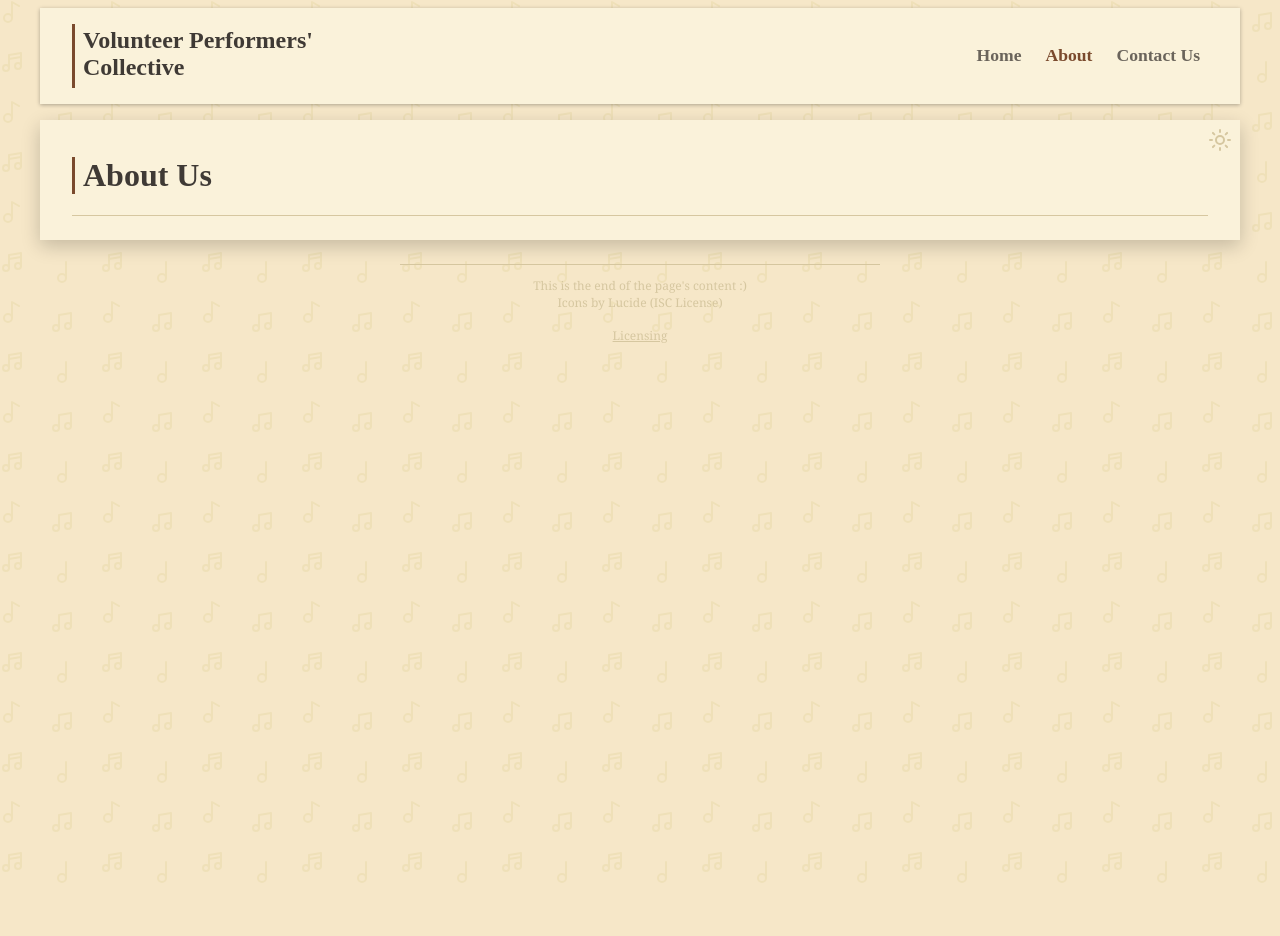
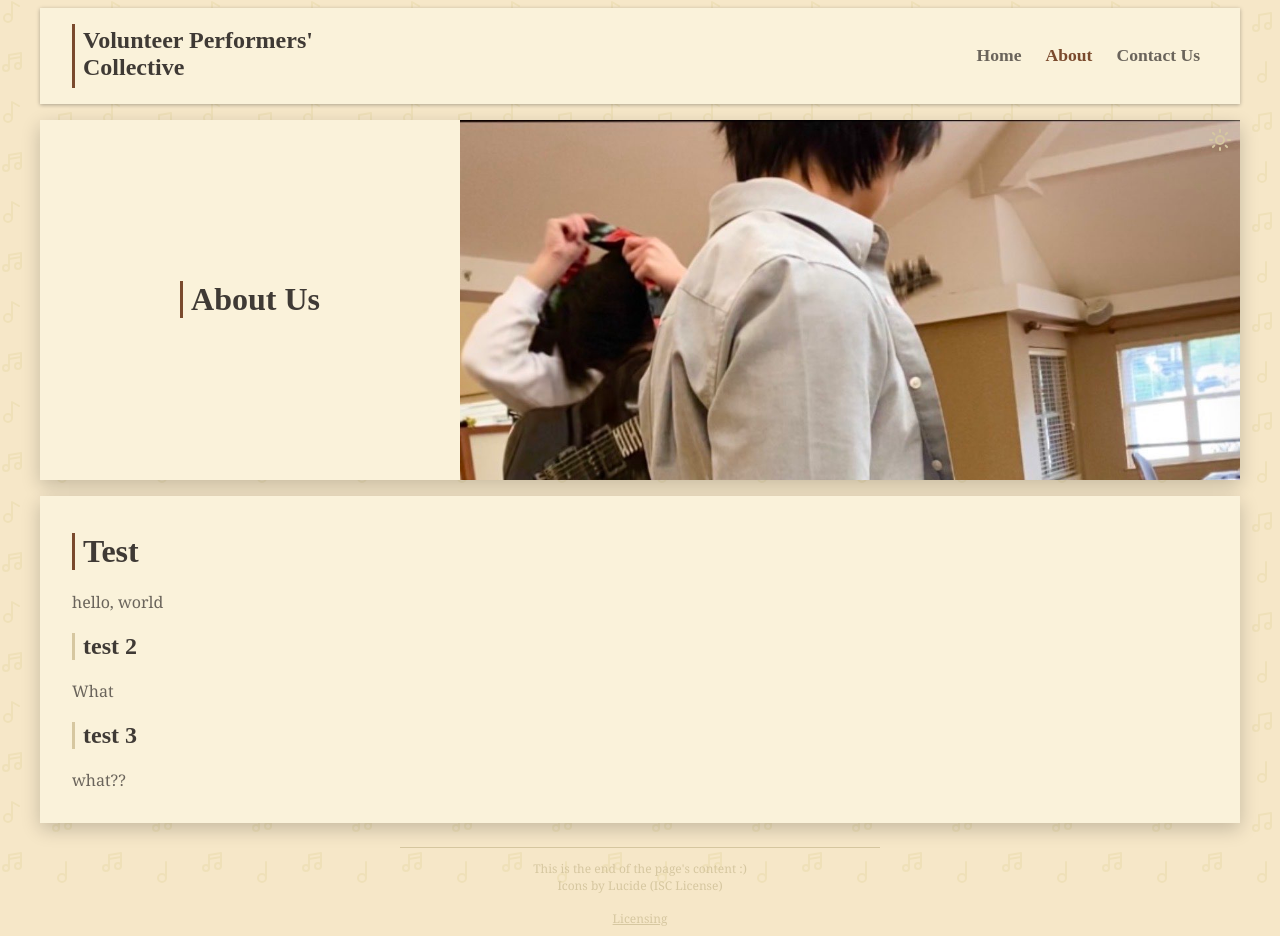
Before and after one commit to ethann0625/vpc-website, a Jekyll site: the page built from about.md, in a window 1280 px wide. Built offline with Jekyll 4.4.1, drawn with Linux system fonts in a browser that asks for light colours; some web fonts are replaced; before the commit the page ends 900 px from its top, so only the background shows below that.

Commit message:
Added new layout with image hero

```diff
--- a/_layouts/default.html
+++ b/_layouts/default.html
@@ -11,7 +11,7 @@
             {% include svg/background_tile.svg %}
         </div>
         {% include navigation.html %}
-        <div id="content-container">
+        <div class="content-container">
             {% include theme_toggle.html %}
             {{ content }}
         </div>
--- /dev/null
+++ b/_layouts/default_image_title.html
@@ -0,0 +1,30 @@
+<!doctype html>
+<html>
+  <head>
+    <link rel="stylesheet" href="/assets/css/styles.css" />
+    <script src="/assets/js/theme_toggle.js" defer></script>
+    <meta charset="utf-8" />
+    <title>{{ page.title }}</title>
+  </head>
+  <body>
+    <div id="bg-pattern">{% include svg/background_tile.svg %}</div>
+    {% include navigation.html %}
+
+    <div class="content-container" id="image-hero">
+      <div class="hero-title-container">
+        {% include theme_toggle.html %}
+        <h1>{{ page.hero_title }}</h1>
+      </div>
+      <div class="hero-image-container">
+        {% if page.hero_image %}
+        <img
+          src="{{ page.hero_image }}"
+          alt="{{ page.hero_alt | default: '' }}"
+        />
+        {% endif %}
+      </div>
+    </div>
+    <div class="content-container">{{ content }}</div>
+    {% include footer.html %}
+  </body>
+</html>
--- a/about.md
+++ b/about.md
@@ -1,8 +1,19 @@
 ---
-layout: default
+layout: default_image_title
 title: About
+hero_title: About Us
+hero_image: /assets/images/2025_06_21_Venvi_1.jpg
+hero_alt: Hero Image
 ---
 
-# About Us
+# Test
 
----
+hello, world
+
+## test 2
+
+What
+
+## test 3
+
+what??
--- a/assets/css/content.css
+++ b/assets/css/content.css
@@ -1,10 +1,4 @@
-#site-title-container {
-  position: relative;
-  background-color: var(--surface);
-  box-shadow: 0 6px 18px rgba(0, 0, 0, 0.2);
-}
-
-#content-container {
+.content-container {
   position: relative;
   background-color: var(--surface);
   padding: 1rem 2rem 1rem 2rem;
@@ -24,3 +18,28 @@
   font-size: 0.75rem;
   color: var(--border);
 }
+
+#image-hero {
+  padding: 0;
+  display: grid;
+  grid-template-columns: 35% 65%;
+  aspect-ratio: 16 / 6;
+  max-height: 40vh;
+  overflow: hidden;
+}
+
+#image-hero .hero-title-container {
+  max-height: 40vh;
+  display: flex;
+  align-items: center;
+  justify-content: center;
+  text-align: center;
+}
+
+#image-hero img {
+  display: block;
+  object-fit: cover;
+  object-position: center;
+  height: 100%;
+  width: 100%;
+}
--- a/assets/css/nav.css
+++ b/assets/css/nav.css
@@ -21,7 +21,7 @@
   position: relative;
   padding: 0.2rem 0.5rem 0.4rem calc(0.5rem + 3px);
   text-decoration: none;
-  transition: border-left-color 0.25s ease;
+  transition: border-left-color var(--transition);
 }
 
 #site-title:focus-visible,
@@ -42,7 +42,7 @@
   width: 3px;
   height: 100%;
   transform-origin: bottom;
-  transition: transform 0.25s ease;
+  transition: transform var(--transition);
 }
 
 #site-title:focus-visible::before,
@@ -55,8 +55,7 @@
 
   width: 0;
   height: 3px;
-  transition: width 0.25s ease;
-  border-left: 0;
+  transition: width var(--transition);
 }
 
 #site-title:focus-visible::after,
@@ -67,9 +66,7 @@
 #site-title span {
   position: relative;
   z-index: 1;
-  color: var(--fg);
   font-family: "Fraunces", serif;
-  font-size: 1.5rem;
   color: var(--fg);
   font-weight: bold;
   font-size: 1.5rem;
@@ -80,6 +77,7 @@
 #site-title:hover span {
   color: var(--accent-hover);
 }
+
 .quick-link {
   font-family: "Fraunces", serif;
   font-size: 1.1rem;
@@ -102,7 +100,7 @@
   width: 100%;
 
   background: var(--accent-hover);
-  transition: height 0.25s ease;
+  transition: height var(--transition);
   z-index: 0;
   box-shadow: 0 2px 2px rgba(0, 0, 0, 0.3);
 }
--- a/assets/css/theme_toggle.css
+++ b/assets/css/theme_toggle.css
@@ -44,12 +44,12 @@
 #theme-toggle-animation-container::after {
   content: "";
   position: absolute;
-  top: 0;
+  bottom: 0;
   left: 0;
   height: 0;
   width: 100%;
   background: var(--bg-alt);
-  transition: height 0.25s ease;
+  transition: height var(--transition);
   z-index: -1;
   box-shadow: 0 2px 2px rgba(0, 0, 0, 0.3);
 }
--- a/assets/css/variables.css
+++ b/assets/css/variables.css
@@ -12,6 +12,8 @@
   --accent: #7a4a2d;
   --accent-hover: #5f3721;
   --accent-soft: #f0e0d2;
+
+  --transition: 0.25s ease;
 }
 
 :root[data-theme="dark"] {
@@ -27,6 +29,7 @@
   --accent: #b78a5c;
   --accent-hover: #d29b63;
   --accent-soft: #4c3b2f;
+  --transition: 0.25s ease;
 }
 
 @media (prefers-color-scheme: dark) {
@@ -43,5 +46,6 @@
     --accent: #b78a5c;
     --accent-hover: #d29b63;
     --accent-soft: #4c3b2f;
+    --transition: 0.25s ease;
   }
 }
```
Also changed, not shown: assets/images/2025_06_21_Venvi_1.jpg (added).
